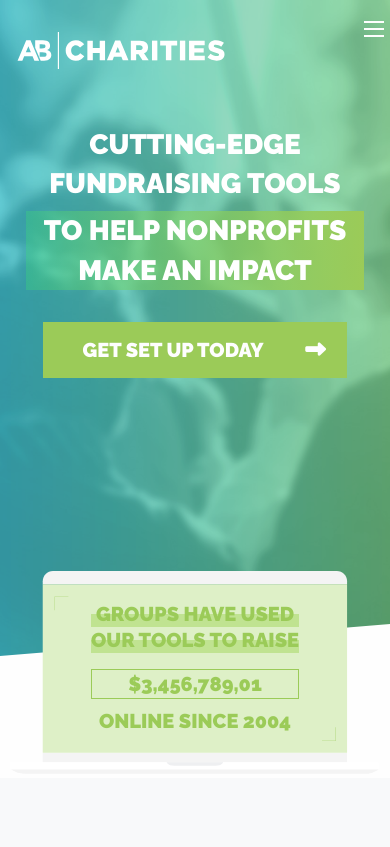
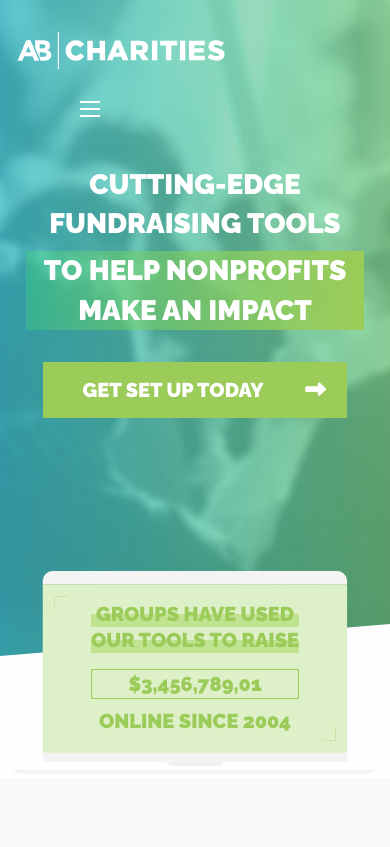
Before and after one commit to CeeNoriega/abc, a PHP site: page /index.html in a window 390 px wide. Shown: the top 847 px of the page. Run offline with PHP 8.4, Linux system fonts and the light colour scheme; some libraries are stand-ins or nearby versions.

Commit message:
update animation and top bar

```diff
--- a/css/app.css
+++ b/css/app.css
@@ -674,8 +674,9 @@ a#learn-more {
 
 @media screen and (max-width: 39.9375em) {
   .title-bar .menu-icon {
-    margin-left: 2rem;
+    margin-left: 4rem;
     margin-right: 0;
+    margin-top: 1.5rem;
   }
 
   .title-bar {
--- a/index.html
+++ b/index.html
@@ -48,7 +48,7 @@
         <div class="center-container">
           <div class="laptop-title-hero">
             <h1 class="groups-1">Groups have used</h1>
-            <h1 class ="groups-2">our tools to raise</h1>
+            <h1 class ="groups-2" id="firecontracts">our tools to raise</h1>
             <h1 class="number" span id="sitetotal">$3,456,789,01</h1>
             <h2>Online Since 2004</h2>
           </div>
--- a/js/app.js
+++ b/js/app.js
@@ -2,7 +2,7 @@ $(document).foundation()
 
 // Animation for Images //
 $(document).ready(function() {
-    var siteTotalDiv = $("#sitetotal").offset().top;
+    var siteTotalDiv = $("#firecontracts").offset().top;
     var recurringDiv = $("#recurring").offset().top;
     $(window).scroll(function() {
       if($(window).width() < 640) {
```
